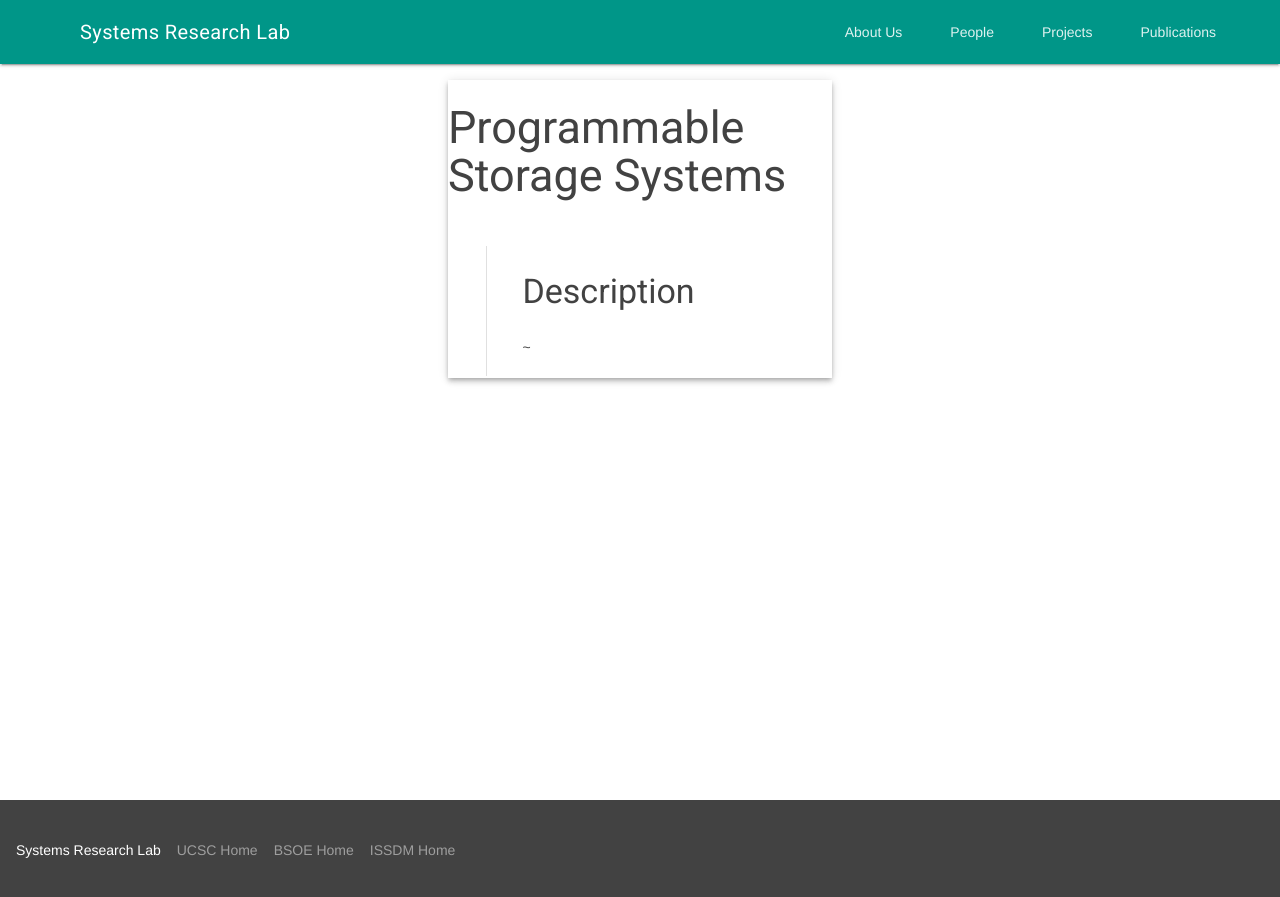
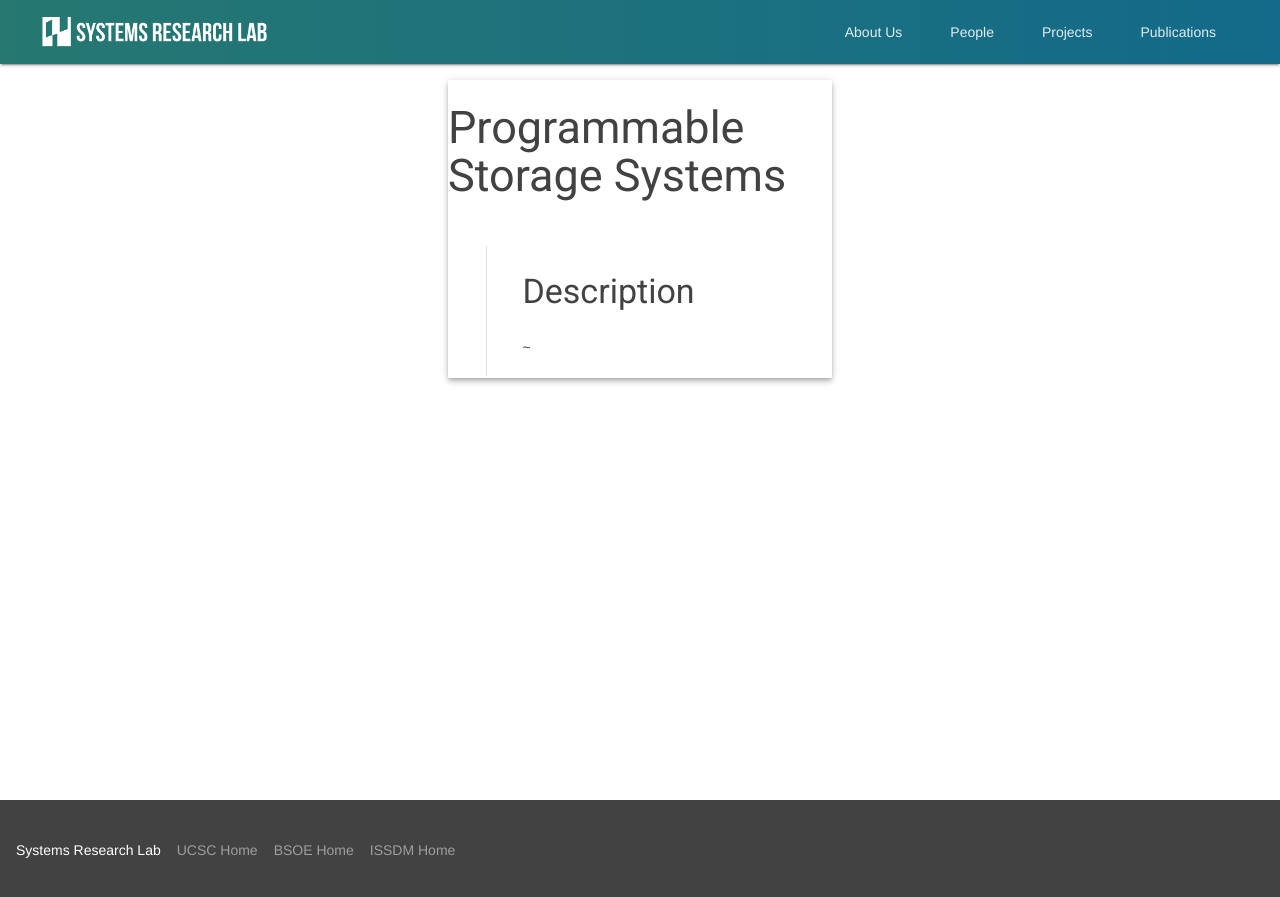
Before and after one commit to systemslab/systemslab.github.io, a Jekyll site: the page built from _projects/pss.md, in a window 1280 px wide. Shown: the top 897 px of the page. Built offline with Jekyll 4.4.1, drawn with Linux system fonts in a browser that asks for light colours; nearby versions of some CDN libraries.

Commit message:
SPACING WORKS

```diff
--- a/_includes/header.html
+++ b/_includes/header.html
@@ -2,7 +2,7 @@
 <header class="mdl-layout__header">
   <div class="mdl-layout__header-row">
     <!-- Title -->
-    <span class="mdl-layout-title">Systems Research Lab</span>
+    <span class="mdl-layout-title"><a href="http://127.0.0.1:4000"><img class="site-logo" src="/assets/images/Baskin_logo2.png"</img></a></span>
     <!-- Add spacer, to align navigation to the right -->
     <div class="mdl-layout-spacer"></div>
     <!-- Navigation. We hide it in small screens. -->
--- a/_layouts/default.html
+++ b/_layouts/default.html
@@ -2,7 +2,7 @@
 <html>
   {% include head.html %}
   <body>
-    <div class="mdl-layout mdl-js-layout mdl-layout--fixed-header">
+    <div class="mdl-layout mdl-js-layout mdl-layout--fixed-header mdl-layout--no-desktop-drawer-button">
       {% include header.html %}
       {% include drawer.html %}
       <main class="mdl-layout__content">
--- a/css/sass/_main.scss
+++ b/css/sass/_main.scss
@@ -2,10 +2,23 @@
  * Replace these with background-image: url('../../../images/pic.png')
  * if you want a picture instead of a gradient in the header.
  */
-.mdl-layout__drawer-button{
-  display: none;
+
+/* Resizes logo to fit in the navbar */
+.site-logo {
+  width: 230px;
+  height: 36px;
 }
 
-.mdl-layout__header-row{
-  float: left;
+/* Adds a gradient to this */
+.mdl-layout__header{
+  /* fallback for old browsers */
+  background: #136a8a;
+  /* Chrome 10-25, Safari 5.1-6 */
+  background: -webkit-linear-gradient(to left, #136a8a , #267871);
+  /* W3C, IE 10+/ Edge, Firefox 16+, Chrome 26+, Opera 12+, Safari 7+ */
+  background: linear-gradient(to left, #136a8a , #267871);
 }
+
+.spacer {
+  flex-grow: 1;
+}
--- a/css/stylesheets/myapp.css
+++ b/css/stylesheets/myapp.css
@@ -2,14 +2,27 @@
  * Replace these with background-image: url('../../../images/pic.png')
  * if you want a picture instead of a gradient in the header.
  */
-/* line 5, ../sass/_main.scss */
-.mdl-layout__drawer-button {
-  display: none;
+/* Resizes logo to fit in the navbar */
+/* line 7, ../sass/_main.scss */
+.site-logo {
+  width: 230px;
+  height: 36px;
 }
 
-/* line 9, ../sass/_main.scss */
-.mdl-layout__header-row {
-  float: left;
+/* Adds a gradient to this */
+/* line 13, ../sass/_main.scss */
+.mdl-layout__header {
+  /* fallback for old browsers */
+  background: #136a8a;
+  /* Chrome 10-25, Safari 5.1-6 */
+  background: -webkit-linear-gradient(to left, #136a8a, #267871);
+  /* W3C, IE 10+/ Edge, Firefox 16+, Chrome 26+, Opera 12+, Safari 7+ */
+  background: linear-gradient(to left, #136a8a, #267871);
+}
+
+/* line 22, ../sass/_main.scss */
+.spacer {
+  flex-grow: 1;
 }
 
 /* Makes images with the img-circle class into a circle
```
